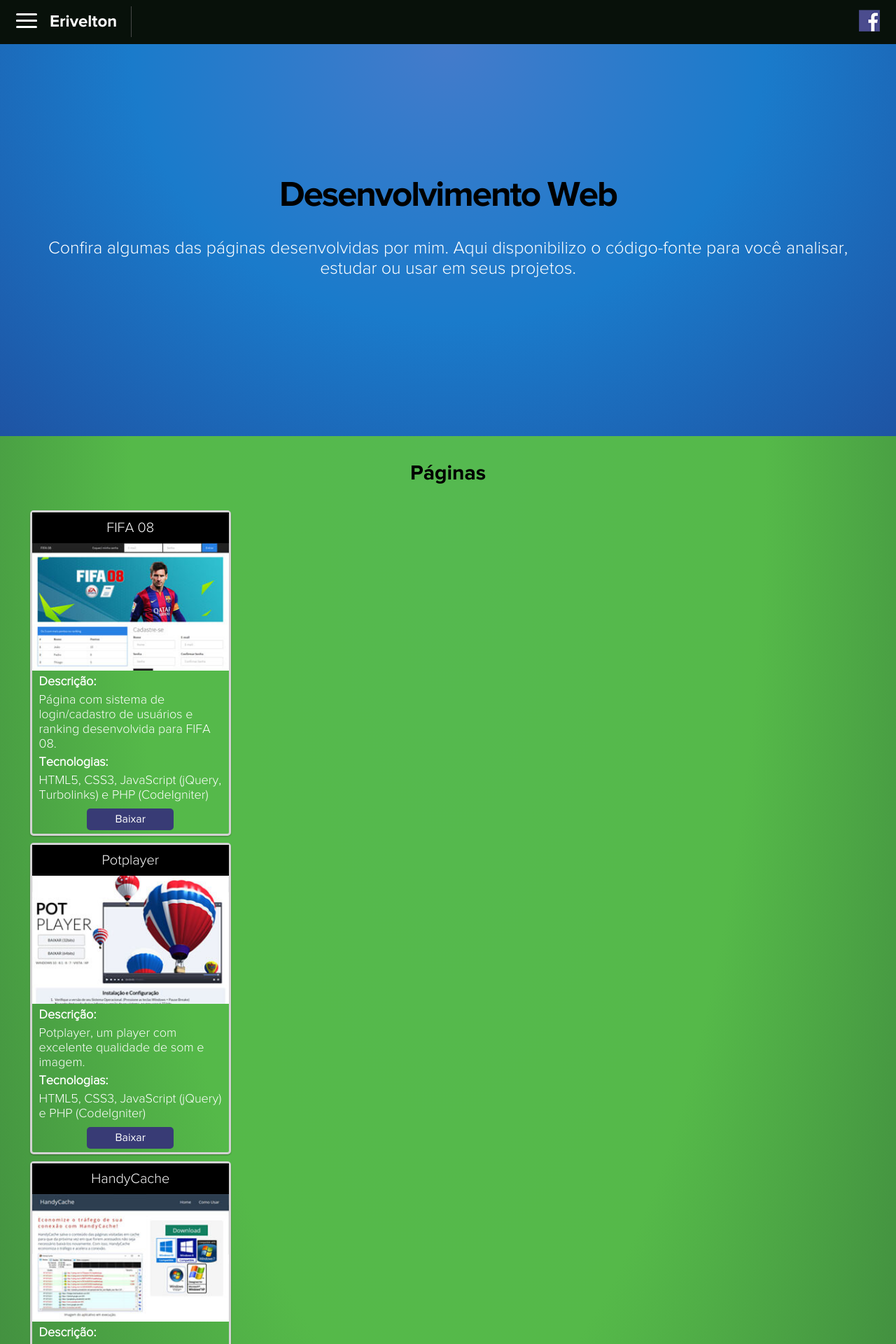
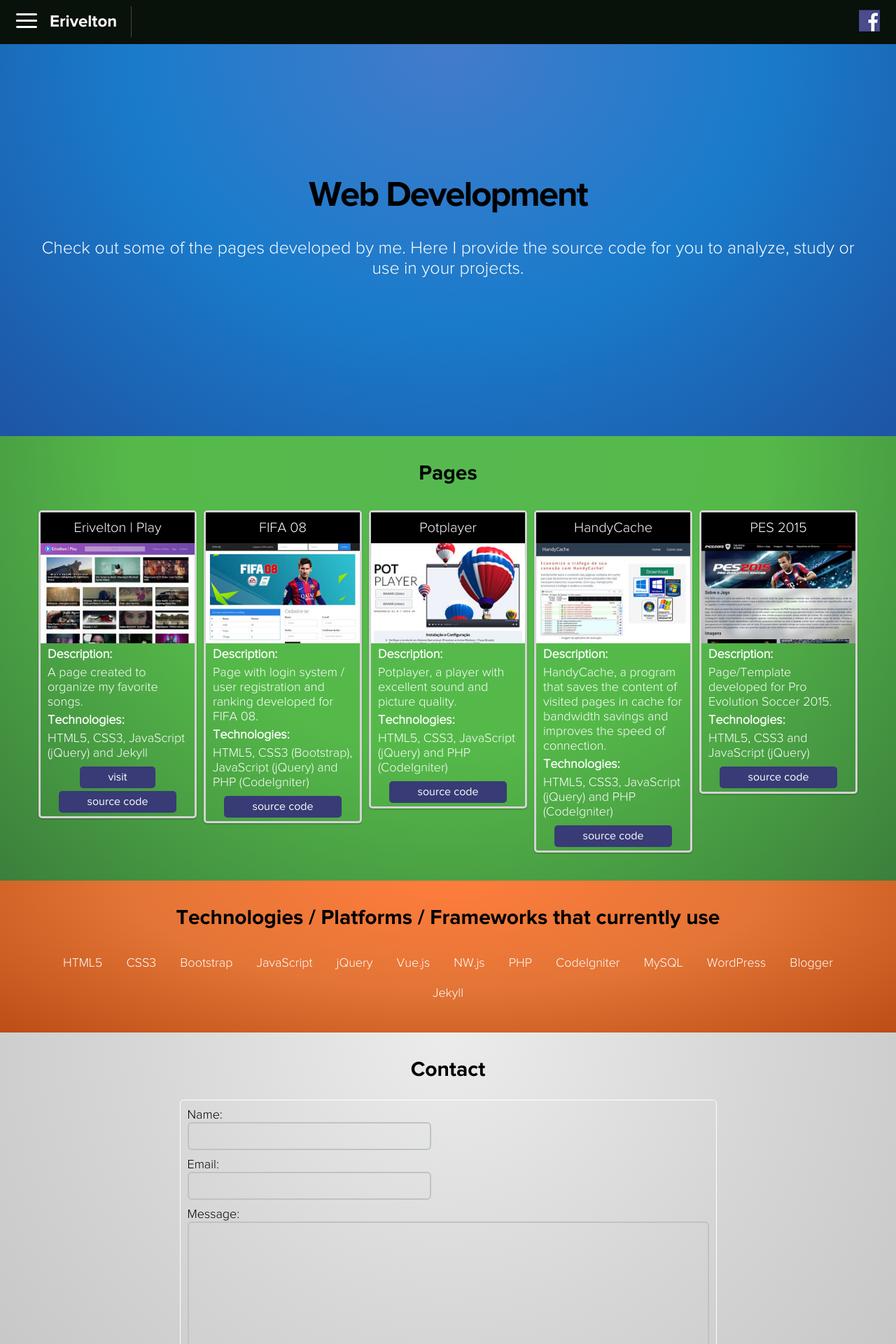
Before and after one commit to alandelonfranco/eriveltonalandelon.github.io, a Jekyll site: the page built from index.html, in a window 1280 px wide. Shown: the top 1920 px of the page at 70% size. Built offline with Jekyll 4.4.1, drawn with Linux system fonts in a browser that asks for light colours; some of the changed text lies outside the part shown.

Commit message:
Atualizando algumas coisas

```diff
--- a/_layouts/default.html
+++ b/_layouts/default.html
@@ -15,7 +15,7 @@
     <meta charset="utf-8">
     <title>Erivelton</title>
     <meta name="viewport" content="width=device-width, initial-scale=1, maximum-scale=1">
-    <link rel="stylesheet" type="text/css" href="{{ "/css/estilo.css" | prepend: site.baseurl }}">
+    <link rel="stylesheet" type="text/css" href="{{ "/css/estilo.css?=13-07-16" | prepend: site.baseurl }}">
     <script async defer src="{{ "/js/loadCSS.js" | prepend: site.baseurl }}" data-turbolinks-eval=false></script>
     <script async defer src="{{ "/js/cssrelpreload.js" | prepend: site.baseurl }}" data-turbolinks-eval=false></script>
     <link rel="preload" href="/css/estilo.css" as="style" onload="this.rel='stylesheet'">
@@ -43,16 +43,16 @@
         </a>
       </div>
       <div class="redes-sociais">
-        <a href="https://www.facebook.com/profile.php?id=100009391645621"><img src="{{ "/img/facebook-icon.png" | prepend: site.baseurl }}" alt="Meu perfil no Facebook" title="Meu perfil no Facebook"></img></a>
+        <a href="https://www.facebook.com/profile.php?id=100009391645621"><img lang="br" src="{{ "/img/facebook-icon.png" | prepend: site.baseurl }}" alt="Meu perfil no Facebook" title="Meu perfil no Facebook"></img></a>
       </div>
     </div>
   </header>
   <nav class="open">
     <ul>
-      <li><a href="#paginas">Páginas</a></li>
-      <li><a href="#tecnologias">Tecnologias</a></li>
-      <li><a href="#sobre" target="_self">Sobre</a></li>
-      <li><a href="#contato">Contato</a></li>
+      <li><a lang="br" href="#paginas">Páginas</a></li>
+      <li><a lang="br" href="#tecnologias">Tecnologias</a></li>
+      <li><a lang="br" href="#sobre" target="_self">Sobre</a></li>
+      <li><a lang="br" href="#contato">Contato</a></li>
     </ul>
   </nav>
   <main>
@@ -61,69 +61,82 @@
       <figure>
         <img src="{{ "/img/autor.jpg" | prepend: site.baseurl }}" alt="Erivelton"/>
       </figure>
-      <p>Olá! Me chamo Erivelton, nasci em 16 de Janeiro de 1992 e moro em Teresina - Piauí. Estudo tecnologias relacionadas à programação. Sou apaixonado por programação e procuro sempre seguir os padrões atuais em meus projetos.</p>
-      <span>* As páginas aqui disponibilizadas foram desenvolvidas com intuito de praticar e compartilhar o que venho aprendendo até o momento. Pois também já esclareci muitas dúvidas estudando o código-fonte compartilhado por outras pessoas.</span>
+      <p lang="br">Olá! Me chamo Erivelton, nasci em 16 de Janeiro de 1992 e moro em Teresina, Piauí. Estudo tecnologias relacionadas à programação. Sou apaixonado por programação e procuro sempre seguir os padrões atuais em meus projetos.</p>
     </div>
     <section id="principal">
       <div class="container">
-        <h1 class="animated fadeInUp">Desenvolvimento Web</h1>
-        <p class="animated fadeInUp">Confira algumas das páginas desenvolvidas por mim. Aqui disponibilizo o código-fonte para você analisar, estudar ou usar em seus projetos.</p>
+        <h1 lang="br" class="animated fadeInUp">Desenvolvimento Web</h1>
+        <p lang="br" class="animated fadeInUp">Confira algumas das páginas desenvolvidas por mim. Aqui disponibilizo o código-fonte para você analisar, estudar ou usar em seus projetos.</p>
       </div>
     </section>
     <section id="paginas">
       <div class="container">
-        <h1 class="animated fadeInUp">Páginas</h1>
+        <h1 lang="br" class="animated fadeInUp">Páginas</h1>
         <div class="caixas">
+          <div class="caixa">
+            <h2>Erivelton | Play</h2>
+            <figure>
+              <img lang="br" src="{{ "/img/erivelton-play.jpg" | prepend: site.baseurl }}" alt="Página do Erivelton | Play"/>
+            </figure>
+            <p><strong lang="br">Descrição:</strong></p>
+            <p lang="br">Uma página criada para organizar minhas músicas favoritas.</p>
+            <p><strong lang="br">Tecnologias:</strong></p>
+            <p>HTML5, CSS3, JavaScript (jQuery) <span lang="br">e</span> Jekyll</p>
+            <div class="botoes">
+              <a lang="br" href="http://play.erivelton.com">visitar</a>
+              <a lang="br" href="https://github.com/EriveltonAlandelon/play/tree/gh-pages">código-fonte</a>
+            </div>
+          </div>
           <div class="caixa">
             <h2>FIFA 08</h2>
             <figure>
-              <img src="{{ "/img/fifa08.jpg" | prepend: site.baseurl }}" alt="Página do FIFA 08"/>
+              <img lang="br" src="{{ "/img/fifa08.jpg" | prepend: site.baseurl }}" alt="Página do FIFA 08"/>
             </figure>
-            <p><strong>Descrição:</strong></p>
-            <p>Página com sistema de login/cadastro de usuários e ranking desenvolvida para FIFA 08.</p>
-            <p><strong>Tecnologias:</strong></p>
-            <p>HTML5, CSS3, JavaScript (jQuery, Turbolinks) e PHP (CodeIgniter)</p>
+            <p><strong lang="br">Descrição:</strong></p>
+            <p lang="br">Página com sistema de login/cadastro de usuários e ranking desenvolvida para FIFA 08.</p>
+            <p><strong lang="br">Tecnologias:</strong></p>
+            <p>HTML5, CSS3 (Bootstrap), JavaScript (jQuery) <span lang="br">e</span> PHP (CodeIgniter)</p>
             <div class="botoes">
-              <a class="baixar" href="https://www.dropbox.com/s/cr104rmzxn1zyqe/fifa08.rar?dl=1">Baixar</a>
+              <a lang="br" href="https://www.dropbox.com/s/cr104rmzxn1zyqe/fifa08.rar?dl=1">código-fonte</a>
             </div>
           </div>
           <div class="caixa">
             <h2>Potplayer</h2>
             <figure>
-              <img src="{{ "/img/potplayer.jpg" | prepend: site.baseurl }}" alt="Página do Potplayer"/>
+              <img lang="br" src="{{ "/img/potplayer.jpg" | prepend: site.baseurl }}" alt="Página do Potplayer"/>
             </figure>
-            <p><strong>Descrição:</strong></p>
-            <p>Potplayer, um player com excelente qualidade de som e imagem.</p>
-            <p><strong>Tecnologias:</strong></p>
-            <p>HTML5, CSS3, JavaScript (jQuery) e PHP (CodeIgniter)</p>
+            <p><strong lang="br">Descrição:</strong></p>
+            <p lang="br">Potplayer, um player com excelente qualidade de som e imagem.</p>
+            <p><strong lang="br">Tecnologias:</strong></p>
+            <p>HTML5, CSS3, JavaScript (jQuery) <span lang="br">e</span> PHP (CodeIgniter)</p>
             <div class="botoes">
-              <a class="baixar" href="https://www.dropbox.com/s/e384rzzmmgi7csg/potplayer.rar?dl=1">Baixar</a>
+              <a lang="br" href="https://www.dropbox.com/s/e384rzzmmgi7csg/potplayer.rar?dl=1">código-fonte</a>
             </div>
           </div>
           <div class="caixa">
             <h2>HandyCache</h2>
             <figure>
-              <img src="{{ "/img/handycache.jpg" | prepend: site.baseurl }}" alt="Página do HandyCache"/>
+              <img lang="br" src="{{ "/img/handycache.jpg" | prepend: site.baseurl }}" alt="Página do HandyCache"/>
             </figure>
-            <p><strong>Descrição:</strong></p>
-            <p>HandyCache, um programa que salva o conteúdo das páginas visitadas em cache para economia de banda e melhora na velocidade de conexão.</p>
-            <p><strong>Tecnologias:</strong></p>
-            <p>HTML5, CSS3, JavaScript (jQuery) e PHP (CodeIgniter)</p>
+            <p><strong lang="br">Descrição:</strong></p>
+            <p lang="br">HandyCache, um programa que salva o conteúdo das páginas visitadas em cache para economia de banda e melhora na velocidade de conexão.</p>
+            <p><strong lang="br">Tecnologias:</strong></p>
+            <p>HTML5, CSS3, JavaScript (jQuery) <span lang="br">e</span> PHP (CodeIgniter)</p>
             <div class="botoes">
-              <a class="baixar" href="https://www.dropbox.com/s/ffobb1drn00zahh/handycache.rar?dl=1">Baixar</a>
+              <a lang="br" href="https://www.dropbox.com/s/ffobb1drn00zahh/handycache.rar?dl=1">código-fonte</a>
             </div>
           </div>
           <div class="caixa">
             <h2>PES 2015</h2>
             <figure>
-              <img src="{{ "/img/pes2015.jpg" | prepend: site.baseurl }}" alt="Página do PES 2015"/>
+              <img lang="br" src="{{ "/img/pes2015.jpg" | prepend: site.baseurl }}" alt="Página do PES 2015"/>
             </figure>
-            <p><strong>Descrição:</strong></p>
-            <p>Página/Template desenvolvida para Pro Evolution Soccer 2015.</p>
-            <p><strong>Tecnologias:</strong></p>
-            <p>HTML5, CSS3 e JavaScript (jQuery)</p>
+            <p><strong lang="br">Descrição:</strong></p>
+            <p lang="br">Página/Template desenvolvida para Pro Evolution Soccer 2015.</p>
+            <p><strong lang="br">Tecnologias:</strong></p>
+            <p>HTML5, CSS3 <span lang="br">e</span> JavaScript (jQuery)</p>
             <div class="botoes">
-              <a class="baixar" href="https://www.dropbox.com/s/9jgber8ujgurk05/pes2015.rar?dl=1">Baixar</a>
+              <a lang="br" href="https://www.dropbox.com/s/9jgber8ujgurk05/pes2015.rar?dl=1">código-fonte</a>
             </div>
           </div>
         </div>
@@ -131,7 +144,7 @@
     </section>
     <section id="tecnologias">
       <div class="container">
-        <h1 class="animated fadeInUp">Tecnologias / Plataformas / Frameworks que uso atualmente</h1>
+        <h1 lang="br" class="animated fadeInUp">Tecnologias / Plataformas / Frameworks que uso atualmente</h1>
         <p class="item">HTML5</p>
         <p class="item">CSS3</p>
         <p class="item">Bootstrap</p>
@@ -149,14 +162,13 @@
     </section>
     <section id="contato">
       <div class="container">
-        <h1 class="animated fadeInUp">Contato</h1>
-        <p>Envie sua dúvida, sugestão, crítica ou elogio. Sua mensagem é importantíssima!</p>
+        <h1 lang="br" class="animated fadeInUp">Contato</h1>
         <form action="https://formsubmit.io/send/eriveltonalandelon@gmail.com" class="form_contato" id="form_contato" method="post" accept-charset="utf-8">
         <fieldset>
-        <span class="validacoes"></span><label for="nome">Nome:</label><input type="text" name="nome" value="" id="nome" placeholder="" required=""  />
-        <label for="email">E-mail:</label><input type="email" name="email" value="" id="email" placeholder="" required=""  />
-        <label for="mensagem">Mensagem:</label><textarea name="mensagem" cols="40" rows="10" id="mensagem" placeholder="" required="" ></textarea>
-        <input type="submit" name="btn_cadastro" value="Enviar"  />
+        <span class="validacoes"></span><label lang="br" for="nome">Nome:</label><input type="text" name="nome" value="" id="nome" placeholder="" required=""  />
+        <label lang="br" for="email">E-mail:</label><input type="email" name="email" value="" id="email" placeholder="" required=""  />
+        <label lang="br" for="mensagem">Mensagem:</label><textarea name="mensagem" cols="40" rows="10" id="mensagem" placeholder="" required="" ></textarea>
+        <input lang="br" type="submit" name="btn_cadastro" value="Enviar"  />
         </fieldset>
         </form>
       </div>
--- a/css/estilo.css
+++ b/css/estilo.css
@@ -346,6 +346,7 @@
   margin-bottom: 30px;
   text-align: center;
 }
+/*
 main #paginas .container .caixas {
   -webkit-column-count: 4;
   -webkit-column-gap: 10px;
@@ -373,6 +374,22 @@
   -o-transition: all .2s ease;
   transition: all .2s ease;
 }
+*/
+main #paginas .container .caixas{
+  display: flex;
+  flex-flow: row wrap;
+  justify-content: center;
+  align-items: flex-start;
+}
+main #paginas .container .caixas .caixa{
+  flex: 0 0 220px;
+  border: 3px solid #d3d3d3;
+  border-radius: 5px;
+  box-shadow: 0 1px 2px rgba(34, 25, 25, 0.4);
+  margin: 5px 5px 5px 5px;
+  opacity: 1;
+  top: 0;
+}
 main #paginas .container .caixas .caixa h2 {
   background: #000000;
   font-family:'ProximaNovaLight';
@@ -423,6 +440,19 @@
     transition: all 0.2s ease 0s;
 }
 main #paginas .container .caixas .caixa .botoes .baixar:hover {
+  background-color: #292c54;
+}
+main #paginas .container .caixas .caixa .botoes a {
+  color: #fff;
+    background-color: #383b75;
+    border-radius: 5px;
+    padding: 6px 40px 6px 40px;
+    text-decoration: none;
+    display: inline-block;
+    margin-top: 4px;
+    transition: all 0.2s ease 0s;
+}
+main #paginas .container .caixas .caixa .botoes a:hover {
   background-color: #292c54;
 }
 main #paginas .container .caixas .caixa .botoes .otimizacao {
@@ -655,6 +685,11 @@
     font-size: 30px;
   }
 }
+@media screen and (max-width: 518px) {
+  main #paginas .container .caixas .caixa{
+    flex: 0 0 90%;
+  }
+}
 @media screen and (max-width: 480px) {
   main #paginas .container .caixas {
     -webkit-column-count: 1;
@@ -873,7 +908,7 @@
   box-sizing: border-box;
   width: 100%;
   margin-bottom: 10px;
-  padding: 35px;
+  padding: 15px;
 
   -webkit-transform: translate3d(0, 0, 0);
   transform: translate3d(0, 0, 0);
--- /dev/null
+++ b/js/langpack/en.json
@@ -0,0 +1,85 @@
+{
+	"token": {
+		"Meu perfil no Facebook":"My profile on Facebook",
+		"Páginas":"Pages",
+		"Tecnologias":"Technologies",
+		"Sobre":"About",
+		"Contato":"Contact",
+		"Olá! Me chamo Erivelton, nasci em 16 de Janeiro de 1992 e moro em Teresina, Piauí. Estudo tecnologias relacionadas à programação. Sou apaixonado por programação e procuro sempre seguir os padrões atuais em meus projetos.":"Hello! My name is Erivelton, was born on 16 January 1992. I live in Brazil in the city of Teresina, Piauí. Study technologies related to programming. I am passionate about programming and always try to follow the current standards in my projects.",
+		"Desenvolvimento Web":"Web Development",
+		"Confira algumas das páginas desenvolvidas por mim. Aqui disponibilizo o código-fonte para você analisar, estudar ou usar em seus projetos.":"Check out some of the pages developed by me. Here I provide the source code for you to analyze, study or use in your projects.",
+		"Página do Erivelton | Play":"Page of Erivelton | Play",
+		"Página do FIFA 08":"Page of FIFA 08",
+		"Página do Potplayer":"Page of Potplayer",
+		"Página do HandyCache":"Page of HandyCache",
+		"Página do PES 2015":"Page of PES 2015",
+		"Descrição:":"Description:",
+		"Uma página criada para organizar minhas músicas favoritas.":"A page created to organize my favorite songs.",
+		"Tecnologias:":"Technologies:",
+		"e":"and",
+		"Potplayer, um player com excelente qualidade de som e imagem.":"Potplayer, a player with excellent sound and picture quality.",
+		"Página com sistema de login/cadastro de usuários e ranking desenvolvida para FIFA 08.":"Page with login system / user registration and ranking developed for FIFA 08.",
+		"HandyCache, um programa que salva o conteúdo das páginas visitadas em cache para economia de banda e melhora na velocidade de conexão.":"HandyCache, a program that saves the content of visited pages in cache for bandwidth savings and improves the speed of connection.",
+		"Página/Template desenvolvida para Pro Evolution Soccer 2015.":"Page/Template developed for Pro Evolution Soccer 2015.",
+		"Tecnologias / Plataformas / Frameworks que uso atualmente":"Technologies / Platforms / Frameworks that currently use",
+		"Nome:":"Name:",
+		"E-mail:":"Email:",
+		"Mensagem:":"Message:",
+		"Enviar":"Send",
+		"código-fonte":"source code",
+		"visitar":"visit",
+		"My Analytics":"สถิติผู้เข้าชมประกาศของฉัน",
+		"Search Buy":"ซื้อ",
+		"Search Rent":"เช่า",
+		"Create New Listing":"ลงประกาศ",
+		"View My Account":"ดูข้อมูลของฉัน",
+		"Property Listing Details":"รายละเอียดประกาศ",
+		"Listing Type":"ชนิดของประกาศ",
+		"Sell":"ขาย",
+		"Let":"เช่า",
+		"Lease":"เซ้ง",
+		"Floors":"ชั้น",
+		"Rooms Total":"จำนวนห้องทั้งหมด",
+		"Bedrooms":"ห้องนอน",
+		"Bathrooms":"ห้องน้ำ",
+		"Kitchens":"ครัว",
+		"Property Price and Terms":"ราคาและรูปแบบสัญญา",
+		"Price":"ราคา",
+		"Term":"สัญญา",
+		"Freehold":"มีกรรมสิทธิ์",
+		"Leasehold":"มีระยะสัญญา",
+		"Possession":"บ้านว่างหรือไม่",
+		"Onward Chain":"มีผู้อาศัยอยู่",
+		"Vacant Possession":"บ้านว่างพร้อมเข้าอยู่ทันที",
+		"Property Location":"สถานที่ตั้ง",
+		"Country":"ประเทศ",
+		"Post/Zip Code":"รหัสไปรษณีย์",
+		"No.":"เลขที่",
+		"Road Name":"ชื่อถนน",
+		"County/Province":"จังหวัด",
+		"Town/City":"อำเภอ",
+		"Lease Years Remaining":"จำนวนปีของสัญญาที่เหลือ",
+		"day":"วัน",
+		"week":"สัปดาห์",
+		"month":"เดือน",
+		"quarter":"3 เดือน",
+		"year":"ปี",
+		"Submit Your Listing":"ลงประกาศ",
+		"Upload Image":"ใส่รูป",
+		"Finish":"เสร็จเรียบร้อย",
+		"Search":"ค้นหา",
+		"Search...":"ค้นหา",
+		"Property Description":"รายละเอียดของประกาศ",
+		"Synopsis":"รายละเอียดย่อในประกาศ",
+		"Full Description":"รายละเอียดเพิ่มเติมสำหรับผู้สนใจประกาศ",
+		"Property Photos":"รูปภาพสถานที่",
+	  	"http://www.ioling.org/images/flags/uk.gif": "http://upload.wikimedia.org/wikipedia/commons/thumb/a/a9/Flag_of_Thailand.svg/1280px-Flag_of_Thailand.svg.png",
+		"http://www.google.com/": "http://www.yahoo.com/",
+		"lorem" : "ตรงกันข้ามกับความเชื่อที่นิยมกัน Lorem Ipsum ไม่ได้เป็นเพียงแค่ชุดตัวอักษรที่สุ่มขึ้นมามั่วๆ แต่หากมีที่มาจากวรรณกรรมละตินคลาสสิกชิ้นหนึ่งในยุค  ..."
+	},
+	"regex": [
+		["Budget", "งบประมาณ"],
+		["^Something at start of text", ""],
+		["This will be case insensitive", "i", ""]
+	]
+}
```
Also changed, not shown: other parts of _layouts/default.html (+19 -0 lines), js/js.cookie.js (added, +145 -0 lines), js/langpack/nonDynamic.js (added, +76 -0 lines), img/erivelton-play.jpg (added), js/jquery-lang.js (added).
